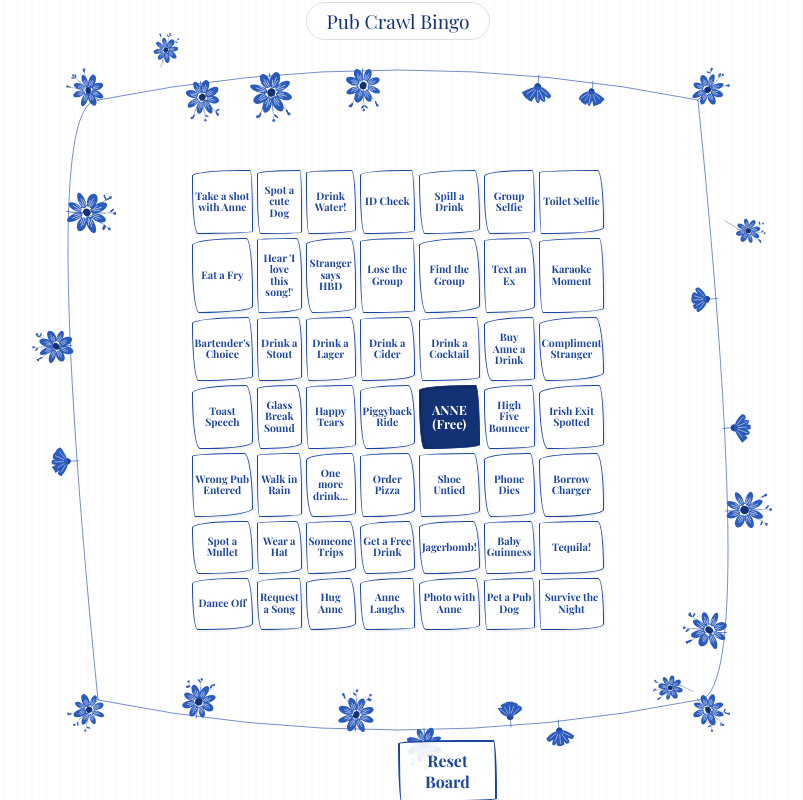
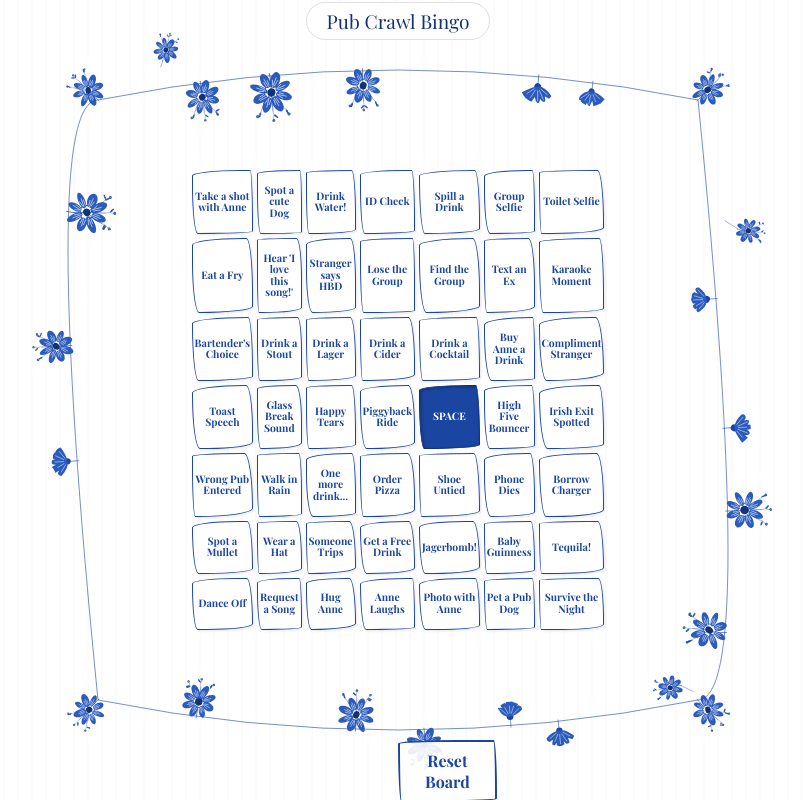
Before and after one commit to aaronpv245/AnnesBirthday.github.io, a plain HTML site: page index_v2.html in a window 1280 px wide. Shown: the whole page, without its empty margins (242-1045 px from the left). Drawn offline with nearby package versions, Linux system fonts and the light colour scheme; a web font is replaced by a local one.

Commit message:
Refactor cell creation logic in index_v2.html
Removed conditional logic for center cell display.

```diff
--- a/index_v2.html
+++ b/index_v2.html
@@ -254,10 +254,6 @@
 
             cell.innerText = task;
 
-            if (index === 25) {
-                cell.classList.add('center-cell');
-                cell.innerText = "ANNE (Free)";
-            }
 
             cell.onclick = () => toggleCell(index);
             gridEl.appendChild(cell);
```
